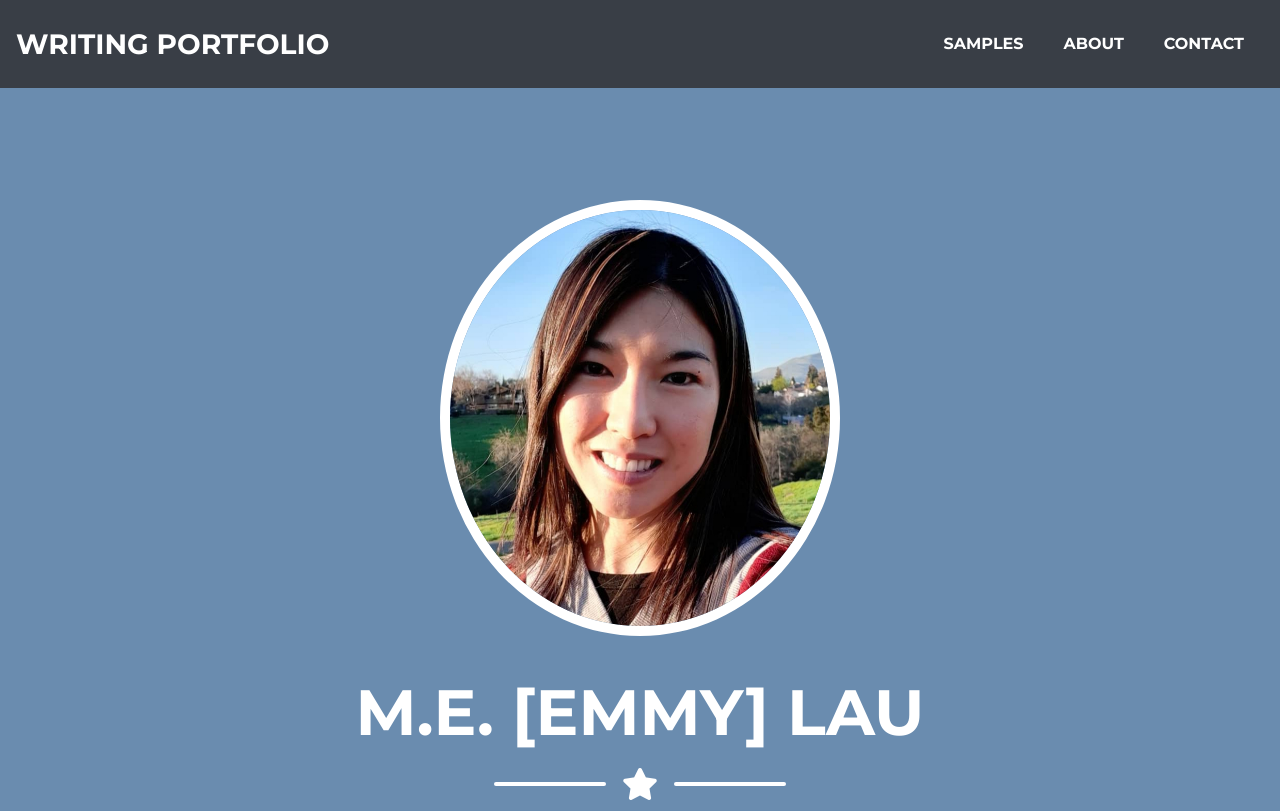
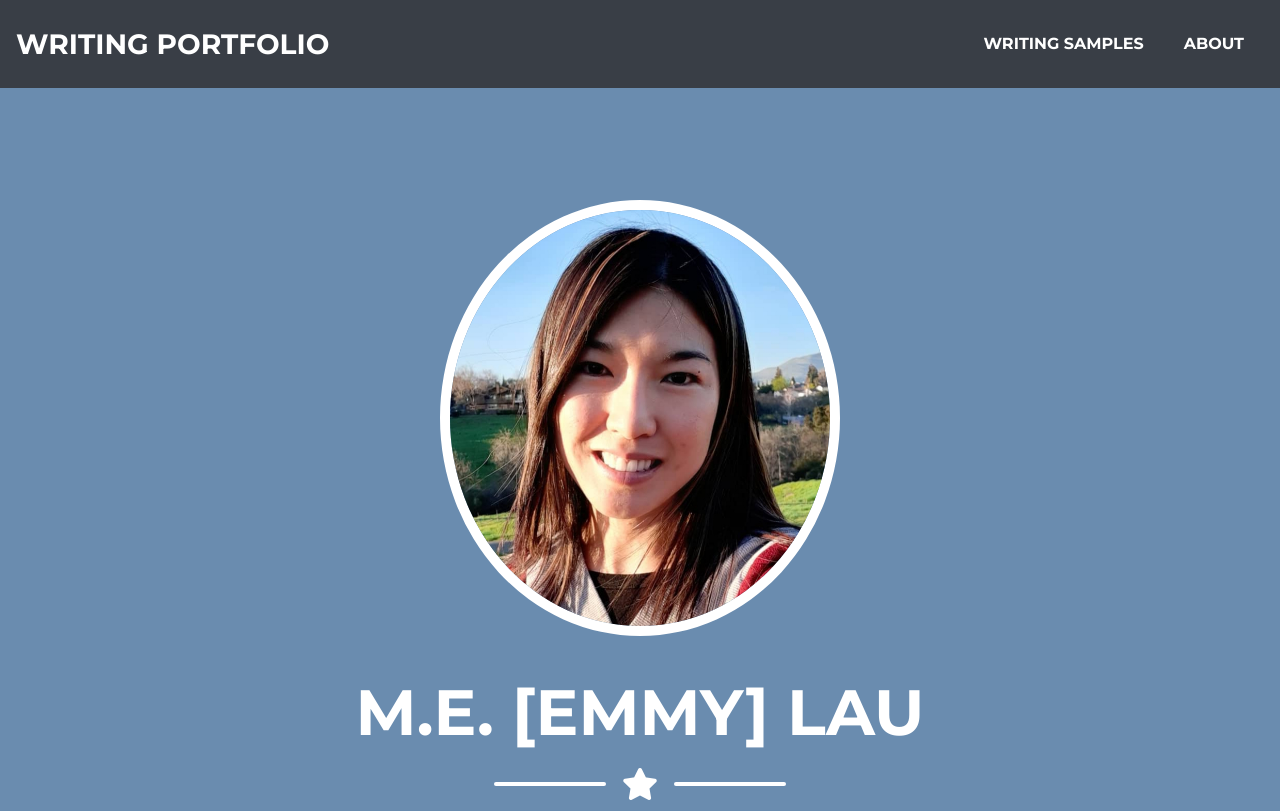
Before and after one commit to melau1010/writingportfolio, a website with bundled scripts: page index.html in a window 1280 px wide. Shown: the top 811 px of the page. Built offline with nearby package versions, Linux system fonts and the light colour scheme; files whose address does not match are found by name.

Commit message:
Update index.html

```diff
--- a/index.html
+++ b/index.html
@@ -34,14 +34,12 @@
       <div class="collapse navbar-collapse" id="navbarResponsive">
         <ul class="navbar-nav ml-auto">
           <li class="nav-item mx-0 mx-lg-1">
-            <a class="nav-link py-3 px-0 px-lg-3 rounded js-scroll-trigger" href="#portfolio">Samples</a>
+            <a class="nav-link py-3 px-0 px-lg-3 rounded js-scroll-trigger" href="#portfolio">Writing Samples</a>
           </li>
           <li class="nav-item mx-0 mx-lg-1">
             <a class="nav-link py-3 px-0 px-lg-3 rounded js-scroll-trigger" href="#about">About</a>
           </li>
-          <li class="nav-item mx-0 mx-lg-1">
-            <a class="nav-link py-3 px-0 px-lg-3 rounded js-scroll-trigger" href="#contact">Contact</a>
-          </li>
+
         </ul>
       </div>
     </div>
@@ -206,17 +204,17 @@
     </div>
   </section>
 
-  <!-- Contact Section  -->
+  <!-- Contact Section
   <section class="page-section" id="contact">
     <div class="container">
 
 
 
-      <!-- Contact Section Heading -->
+
       <h2 class="page-section-heading text-center text-uppercase text-secondary mb-0">Contact Me</h2>
 
 
-      <!-- Icon Divider -->
+
       <div class="divider-custom">
         <div class="divider-custom-line"></div>
         <div class="divider-custom-icon">
@@ -225,10 +223,10 @@
         <div class="divider-custom-line"></div>
       </div>
 
-      <!-- Contact Section Form -->
+
       <div class="row">
         <div class="col-lg-8 mx-auto">
-          <!-- To configure the contact form email address, go to mail/contact_me.php and update the email address in the PHP file on line 19. -->
+
           <form name="sentMessage" id="contactForm" novalidate="novalidate">
             <div class="control-group">
               <div class="form-group floating-label-form-group controls mb-0 pb-2">
@@ -269,7 +267,7 @@
 
     </div>
   </section>
-
+-->
 
 
   <!-- Footer -->
```
